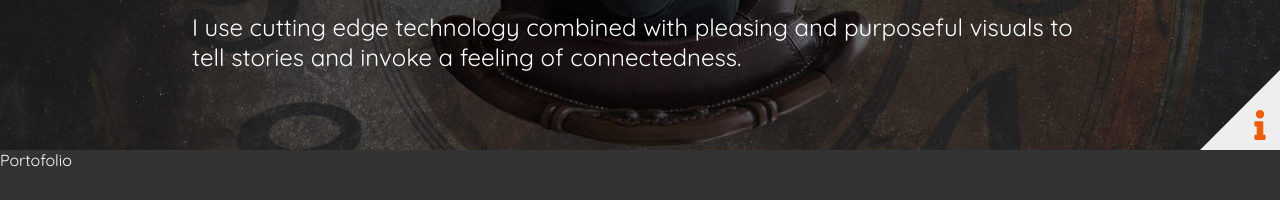
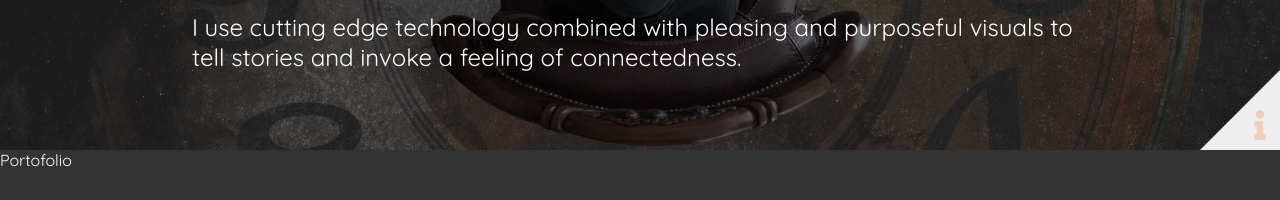
Before and after one commit to codingkix/portfolio, a React (Create React App) app: page / in a window 1280 px wide. Shown: the part 1450-1650 px from the top of the page. Built offline with nearby package versions, Linux system fonts and the light colour scheme.

Commit message:
about more

```diff
--- a/package.json
+++ b/package.json
@@ -13,6 +13,7 @@
     "smoothscroll-polyfill": "^0.4.0"
   },
   "devDependencies": {
+    "classnames": "^2.2.5",
     "react-scripts": "1.1.0"
   },
   "scripts": {
--- a/src/About.css
+++ b/src/About.css
@@ -12,7 +12,7 @@
   flex-direction: column;
 }
 
-.About-more {
+.About-more-indicator {
   position: absolute;
   bottom: 0;
   right: 0;
@@ -21,28 +21,38 @@
   border-bottom: 5rem solid #eee;
   border-left: 5rem solid transparent;
   cursor: pointer;
-  transition: all 1s cubic-bezier(0.23, 1, 0.32, 1);
-}
-
-.About-more:hover {
-  top: 0;
-  left: 0;
-  width: 100%;
-  height: 100%;
-  border: none;
-  cursor: none;
-  background: #333;
   z-index: 10;
 }
 
-.About-more .fa-info {
+.About-more-indicator .fa-info {
   position: absolute;
   bottom: -70px;
   right: 5px;
   width: 30px;
   height: 30px;
   color: rgb(238, 93, 9);
-  animation: blink 2s cubic-bezier(0.175, 0.885, 0.32, 1.275) alternate infinite;
+  animation: blink 1.5s linear alternate infinite;
+}
+
+.About-more-container{
+  position: absolute;
+  bottom: 0;
+  right:0;
+  width: 3rem;
+  height: 3rem;
+  border-top-left-radius: 100%;
+  z-index: 5;
+  background-color: #212121;
+  transition-timing-function: ease-out;
+  transition-property: width, height, border-top-left-radius;
+  transition-duration: 1s, 1s, 1.5s;
+}
+
+.expanded{
+  width: 100%;
+  height: 100%;
+  border-top-left-radius: 0;
+  opacity: 1;
 }
 
 .About-section {
--- a/src/About.js
+++ b/src/About.js
@@ -1,22 +1,34 @@
-import React from 'react'
+import React, { PureComponent } from 'react'
+import cx from 'classnames'
+
 import SectionHeader from './SectionHeader'
 
 import './About.css'
 
-const About = () => {
+class About extends PureComponent {
+  state = {
+    showMore: false
+  }
+
+  handleAboutMoreClick = e => {
+    const show = this.state.showMore
+    this.setState({ showMore: !show })
+  }
+
+  render () {
     return (
-    <article id="about" className="About">
-      <SectionHeader title="about me" label="01." />
-      <div className="About-inner">
-        <section className="About-section parallax-1">
-          <div className="About-section-parallax" />
+      <article id='about' className='About'>
+        <SectionHeader title='about me' label='01.' />
+        <div className='About-inner'>
+          <section className='About-section parallax-1'>
+            <div className='About-section-parallax' />
             <p>
               I bring creative into user experience thoughts and build rich
               interactive apps that give brands life and add depth to their
               stories.
             </p>
           </section>
-        <blockquote className="About-section About-section__quote">
+          <blockquote className='About-section About-section__quote'>
             <p>
               "Imagination is the beginning of creation. You imagine what you
               desire, you will what you imagine, and at last, you create what you
@@ -24,8 +36,8 @@ const About = () => {
             </p>
             <p>-- George Bernard Shaw </p>
           </blockquote>
-        <section className="About-section parallax-2">
-          <div className="About-section-parallax" />
+          <section className='About-section parallax-2'>
+            <div className='About-section-parallax' />
             <p>
               I'm passionate for all things visual and technical. It is my mission
               to revolutionize the way brands are experienced by making online
@@ -36,12 +48,20 @@ const About = () => {
               visuals to tell stories and invoke a feeling of connectedness.
             </p>
           </section>
-        <div className="About-more">
-          <i class="fas fa-info fa-2x" />
+          <div
+            className='About-more-indicator'
+            onClick={this.handleAboutMoreClick}>
+            <i class='fas fa-info fa-2x' />
           </div>
+          <section
+            className={cx('About-more-container', {
+              expanded: this.state.showMore
+            })}
+          />
         </div>
       </article>
     )
   }
+}
 
 export default About
```
Also changed, not shown: 1 other file (tests, documents, lock files or other folders). Lines whose indentation alone changed are shown as unchanged.
